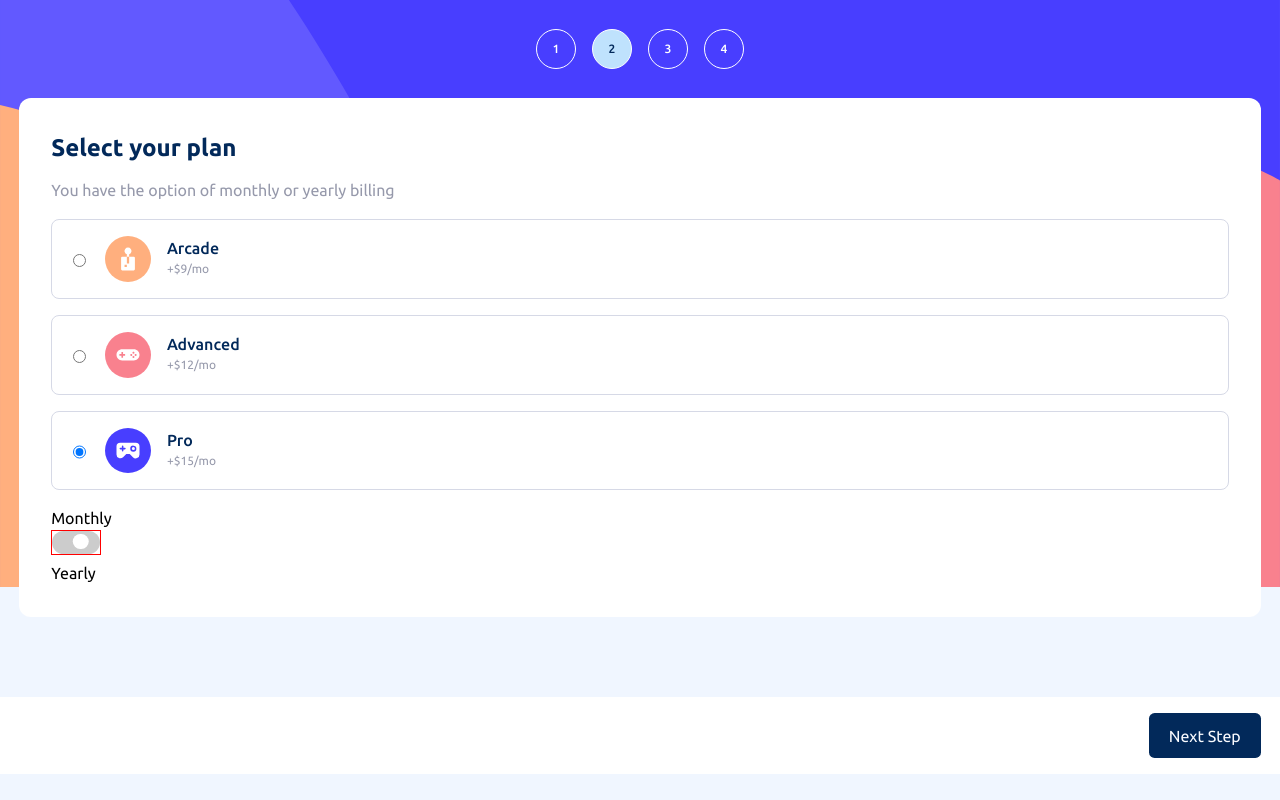
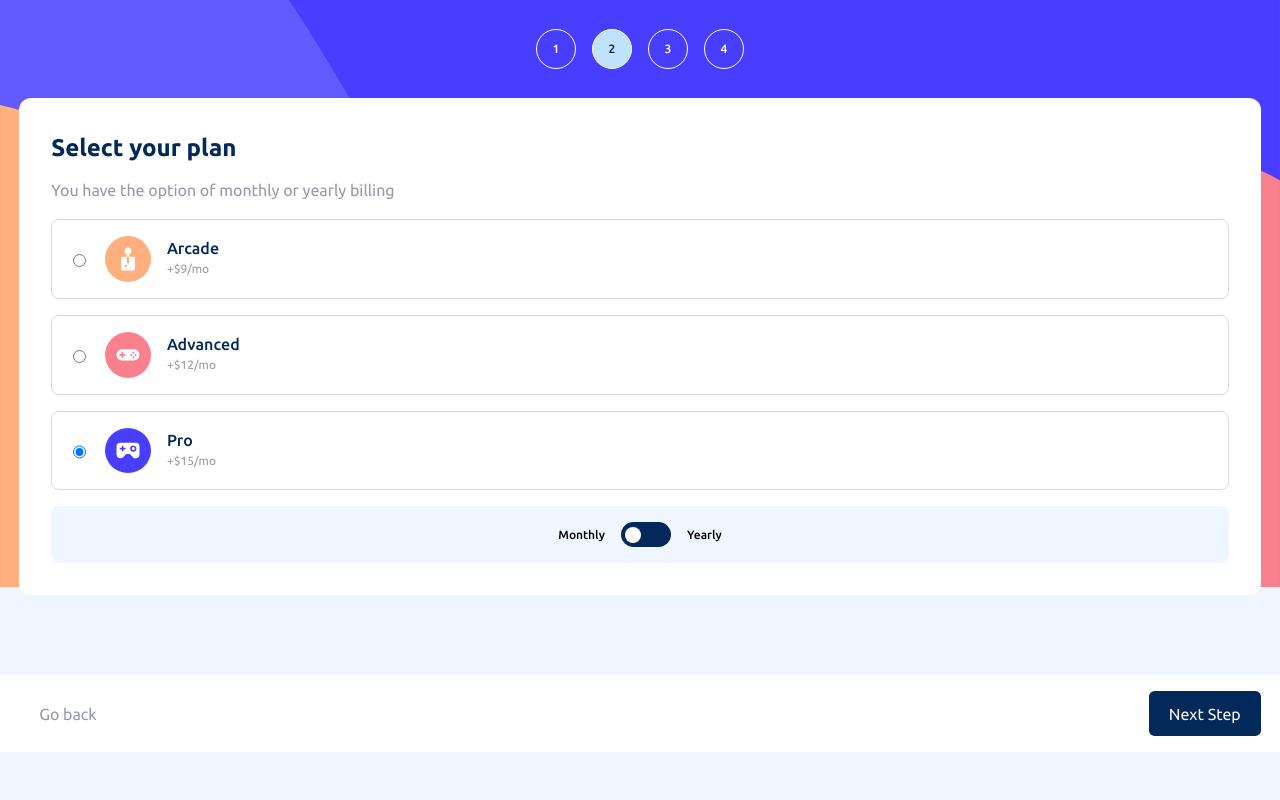
Before and after one commit to A14313/multiStep-form, a website built with Parcel: page src/index.html in a window 1280 px wide. Built offline with nearby package versions, Linux system fonts and the light colour scheme.

Commit message:
95% done with step 2
95% done with step 2

Needs to fix the selected radios

Needs to add js function that can toggle the form-group-label__yearly on and off if the user toggle the monthly or yearly switch

```diff
--- a/src/index.html
+++ b/src/index.html
@@ -75,7 +75,9 @@
 						</div>
 					</div>
 					<div class="lower-action">
-						<button type="button" class="btn">Next Step</button>
+						<button type="button" class="btn btn--next">
+							Next Step
+						</button>
 					</div>
 				</div>
 
@@ -155,19 +157,24 @@
 							</div>
 						</div>
 
-						<div>
+						<div class="plans">
 							<p>Monthly</p>
-
 							<label class="switch">
 								<input type="checkbox" />
 								<span class="slider"></span>
 							</label>
-
 							<p>Yearly</p>
 						</div>
 					</div>
 					<div class="lower-action">
-						<button type="button" class="btn">Next Step</button>
+						<div class="lower-action__two-column">
+							<button type="button" class="btn btn--previous">
+								Go back
+							</button>
+							<button type="button" class="btn btn--next">
+								Next Step
+							</button>
+						</div>
 					</div>
 				</div>
 
--- a/src/scss/_colors.scss
+++ b/src/scss/_colors.scss
@@ -24,8 +24,9 @@
 body {
 	background-color: var(--clr-gray-light-500);
 }
-
-.btn {
+.slider,
+.btn,
+.btn--next {
 	background-color: var(--clr-primary-title);
 	color: var(--clr-gray-light-600);
 }
@@ -39,6 +40,12 @@ body {
 
 .card__desc,
 .form-group-label__desc,
-.form-group input::placeholder {
+.form-group input::placeholder,
+.btn--previous {
 	color: var(--clr-primary-subtitle);
 }
+
+.form-group.flex.active,
+.plans {
+	background-color: var(--clr-gray-light-500);
+}
--- a/src/scss/main.scss
+++ b/src/scss/main.scss
@@ -26,6 +26,10 @@ body {
 	padding: 0.65em 1.25em;
 	border-radius: 0.35em;
 	cursor: pointer;
+
+	&--previous {
+		background-color: transparent;
+	}
 }
 
 .banner__container {
@@ -78,7 +82,6 @@ body {
 
 		&.active {
 			border: 1px solid var(--clr-input-border-focused);
-			background-color: var(--clr-gray-light-500);
 		}
 
 		& > * {
@@ -131,7 +134,15 @@ body {
 		background-color: white;
 		display: flex;
 		justify-content: flex-end;
+
 		padding: 1em var(--default-inline-spacing);
+
+		&__two-column {
+			display: flex;
+			justify-content: space-between;
+			align-items: center;
+			width: 100%;
+		}
 	}
 }
 
@@ -153,15 +164,27 @@ body {
 	}
 }
 
+.plans {
+	display: flex;
+	justify-content: center;
+	align-items: center;
+	gap: 1em;
+	border-radius: 0.5em;
+
+	padding: 1em 0;
+
+	& p {
+		font-size: var(--fs-200);
+		font-weight: 500;
+	}
+}
+
 //label
 .switch {
-	--height-of-label: 25px;
-	--percentage: 0.63;
 	position: relative;
 	display: inline-block;
 	width: 50px;
-	height: var(--height-of-label);
-	border: 1px solid red;
+	height: 25px;
 
 	& input {
 		display: none;
@@ -171,31 +194,38 @@ body {
 		position: absolute;
 		cursor: pointer;
 		inset: 0;
-		background-color: #ccc;
 		border-radius: 34px;
 		transition: background-color var(--transition-speed-normal) ease;
 
 		&::before {
+			--size-of-circle: 16px;
+
 			position: absolute;
 			content: "";
-			height: calc(var(--height-of-label) * var(--percentage));
-			width: calc(var(--height-of-label) * var(--percentage));
-			left: 5px;
-			bottom: 5px;
+			height: var(--size-of-circle);
+			width: var(--size-of-circle);
+
+			//When setting the left and bottom
+			// Compute the square root of the
+			//--size-of-circle
+
+			left: 4px;
+			bottom: 4px;
+
 			background-color: white;
 			border-radius: 50%;
-			transform: translateX(100%);
+			transform: translateX(0);
 			transition: transform var(--transition-speed-normal) ease;
 		}
 	}
 
 	input:checked + .slider {
-		background-color: #ff278c;
+		// background-color: #ff278c;
 	}
 
 	input:checked + .slider:before {
-		transform: translateX(95%);
-		// transform: translateX(100%);
+		// transform: translateX(95%);
+		transform: translateX(25px);
 	}
 }
 
```
Also changed, not shown: dist/index.html, 4 other files.
